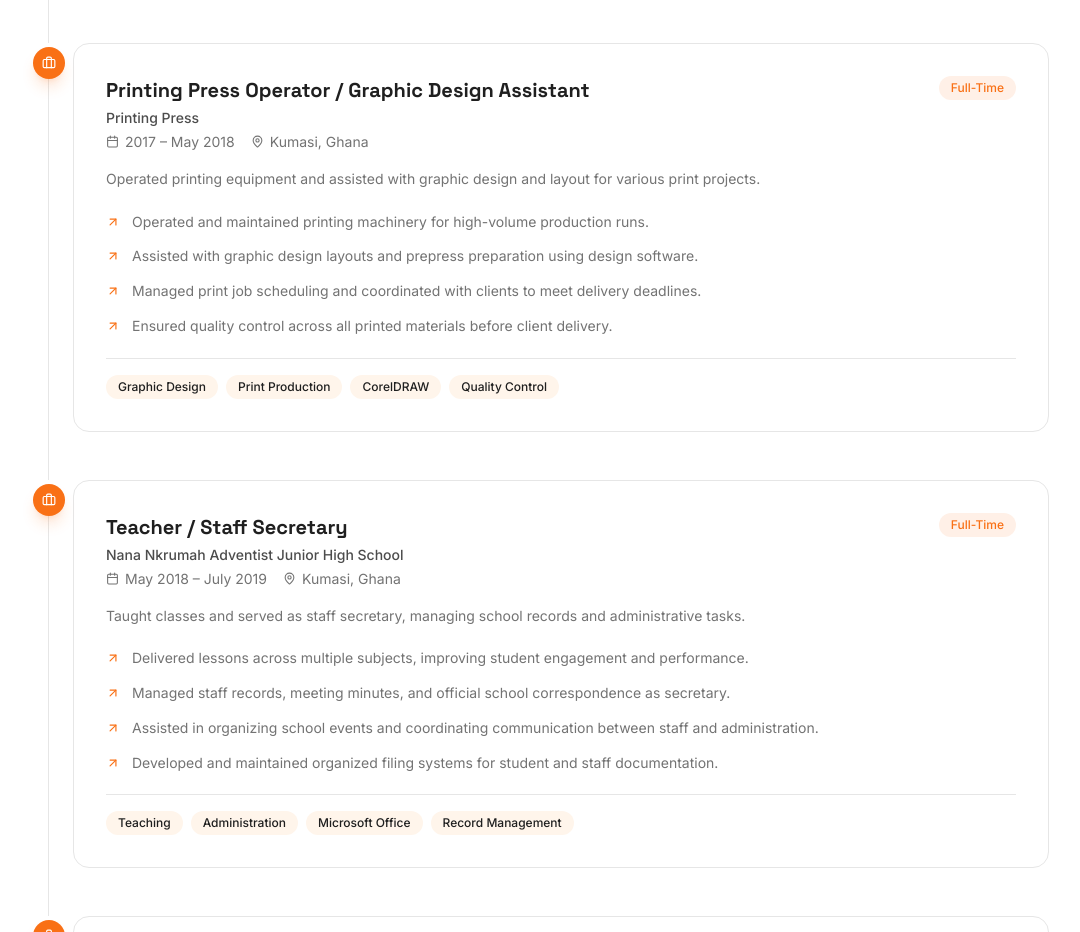
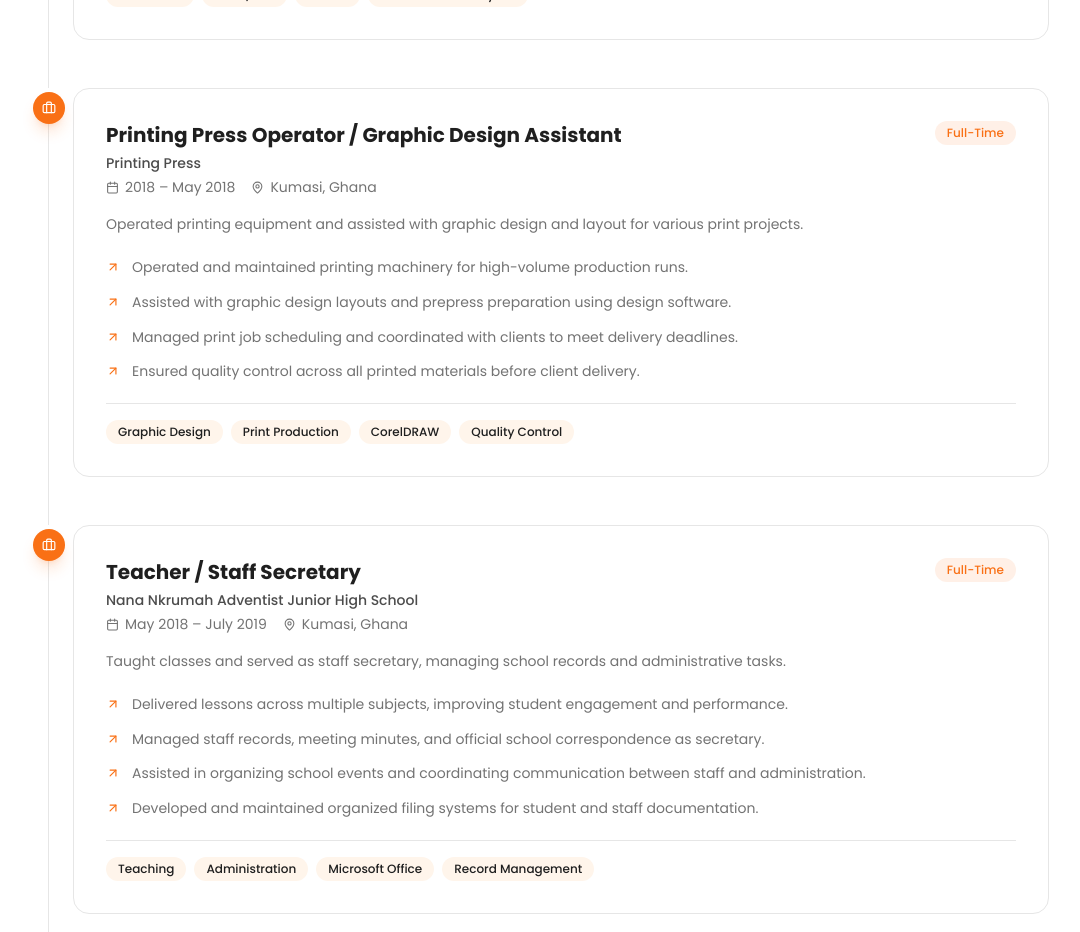
Before and after one commit to Darlington-s-store/rawlingsdportfolio, a React (Vite) app: page /experience in a window 1280 px wide. Shown: the part 3200-4132 px from the top of the page, without its empty margins (103-1183 px from the left). Built offline with nearby package versions, Linux system fonts and the light colour scheme; no server answers; the HTML template or start-up script is replaced by a standard one.

Commit message:
feat: implement experience section with Poppins typography updates

```diff
--- a/src/components/ExperienceSection.tsx
+++ b/src/components/ExperienceSection.tsx
@@ -114,7 +114,7 @@
     title: "Printing Press Operator / Graphic Design Assistant",
     company: "Printing Press",
     location: "Kumasi, Ghana",
-    period: "2017 – May 2018",
+    period: "2018 – May 2018",
     type: "Full-Time",
     description:
       "Operated printing equipment and assisted with graphic design and layout for various print projects.",
--- a/src/index.css
+++ b/src/index.css
@@ -1,4 +1,4 @@
-@import url('https://fonts.googleapis.com/css2?family=Inter:wght@300;400;500;600;700;800;900&family=Space+Grotesk:wght@400;500;600;700&display=swap');
+@import url('https://fonts.googleapis.com/css2?family=Poppins:wght@300;400;500;600;700;800;900&display=swap');
 
 @tailwind base;
 @tailwind components;
--- a/tailwind.config.ts
+++ b/tailwind.config.ts
@@ -14,8 +14,8 @@
     },
     extend: {
       fontFamily: {
-        sans: ["Inter", "system-ui", "sans-serif"],
-        display: ["Space Grotesk", "system-ui", "sans-serif"],
+        sans: ["Poppins", "system-ui", "sans-serif"],
+        display: ["Poppins", "system-ui", "sans-serif"],
       },
       colors: {
         border: "hsl(var(--border))",
```
